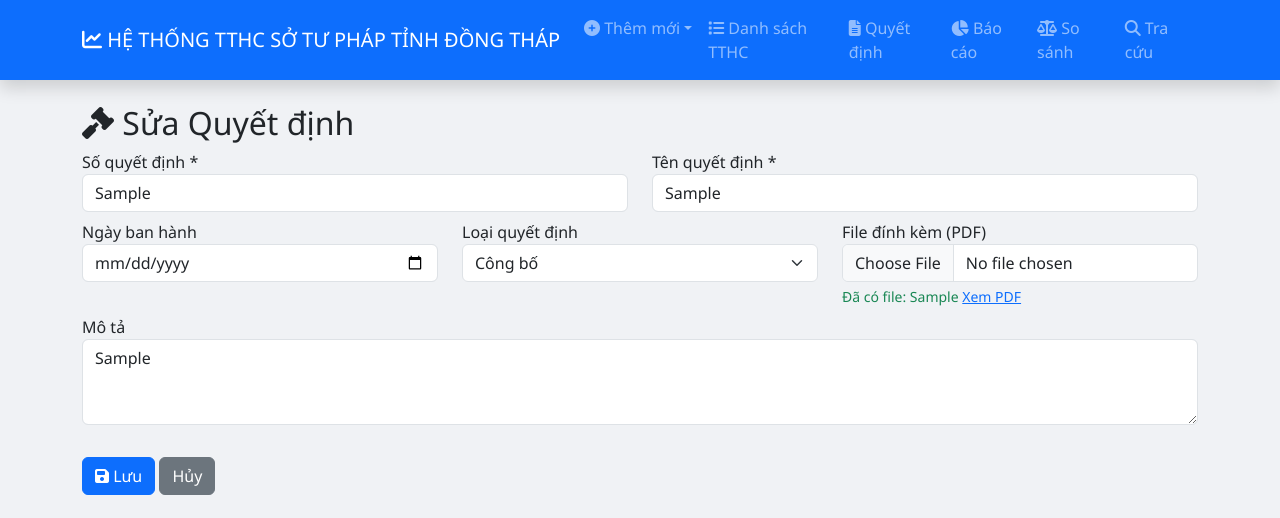
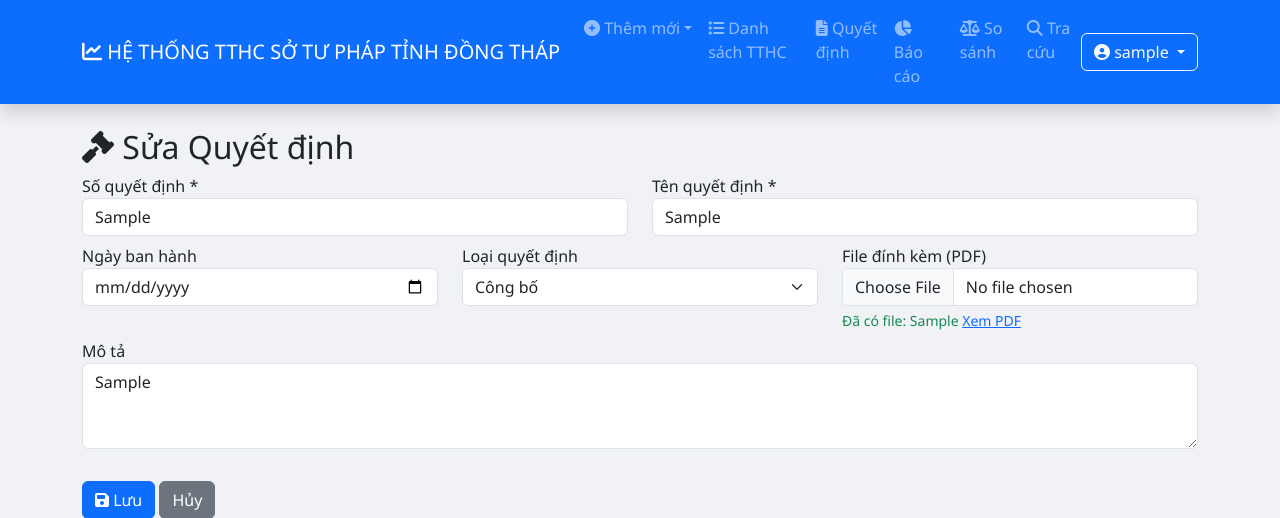
Before and after one commit to sotuphap-stpdt/quan-ly-tthc, a Flask app: template templates/quyet_dinh_form.html in a window 1280 px wide. Shown: the top 518 px of the page. Run offline with Flask 3, Linux system fonts and the light colour scheme; the template is opened without the code that fills it: most values are stand-ins (such as "Sample title", 1, 10 or a date in 2020).

Commit message:
Update quyet_dinh_form.html

```diff
--- a/templates/quyet_dinh_form.html
+++ b/templates/quyet_dinh_form.html
@@ -8,11 +8,13 @@
         * { margin: 0; padding: 0; box-sizing: border-box; }
         body { background: #f0f2f5; font-family: 'Segoe UI', Tahoma, Geneva, Verdana, sans-serif; display: flex; flex-direction: column; min-height: 100vh; }
         .main-content { flex: 1; }
-        .footer { background: linear-gradient(135deg, #1e3c72 0%, #2a5298 100%); color: white; padding: 25px 0 20px; margin-top: 30px; }
+        .footer { background: linear-gradient(135deg, #1e3c72 0%, #2a5298 100%); color: white; padding: 25px 0 20px; margin-top: 30px; width: 100%; }
         .footer .footer-info { text-align: center; }
         .footer .footer-info p { margin-bottom: 8px; font-size: 0.9rem; }
         .footer .footer-info i { width: 25px; margin-right: 8px; opacity: 0.8; }
         .footer .copyright { text-align: center; padding-top: 15px; margin-top: 15px; border-top: 1px solid rgba(255,255,255,0.2); font-size: 0.8rem; opacity: 0.7; }
+        .dropdown-menu { min-width: 200px; }
+        .dropdown-item i { width: 20px; margin-right: 8px; }
     </style>
 </head>
 <body>
@@ -29,6 +31,11 @@
                     <ul class="dropdown-menu">
                         <li><a class="dropdown-item" href="/tthc/them"><i class="fas fa-folder-plus"></i> Thêm TTHC</a></li>
                         <li><a class="dropdown-item" href="/quyet_dinh/them"><i class="fas fa-gavel"></i> Thêm Quyết định</a></li>
+                        {% if role == 'admin' %}
+                        <li><hr class="dropdown-divider"></li>
+                        <li><a class="dropdown-item" href="/users"><i class="fas fa-users"></i> Quản lý người dùng</a></li>
+                        <li><a class="dropdown-item" href="/backup"><i class="fas fa-database"></i> Sao lưu dữ liệu</a></li>
+                        {% endif %}
                     </ul>
                 </li>
                 <li class="nav-item"><a class="nav-link" href="/tthc"><i class="fas fa-list"></i> Danh sách TTHC</a></li>
@@ -37,6 +44,22 @@
                 <li class="nav-item"><a class="nav-link" href="/so_sanh_quyet_dinh"><i class="fas fa-balance-scale"></i> So sánh</a></li>
                 <li class="nav-item"><a class="nav-link" href="/tim_kiem"><i class="fas fa-search"></i> Tra cứu</a></li>
             </ul>
+        </div>
+        <div class="ms-auto">
+            <div class="dropdown">
+                <button class="btn btn-outline-light dropdown-toggle" type="button" data-bs-toggle="dropdown">
+                    <i class="fas fa-user-circle"></i> {{ username }} {% if role == 'admin' %}<span class="badge bg-danger ms-1">Admin</span>{% endif %}
+                </button>
+                <ul class="dropdown-menu dropdown-menu-end">
+                    <li><a class="dropdown-item" href="/doi_mat_khau"><i class="fas fa-key"></i> Đổi mật khẩu</a></li>
+                    {% if role == 'admin' %}
+                    <li><a class="dropdown-item" href="/users"><i class="fas fa-users"></i> Quản lý người dùng</a></li>
+                    <li><a class="dropdown-item" href="/backup"><i class="fas fa-database"></i> Sao lưu dữ liệu</a></li>
+                    {% endif %}
+                    <li><hr class="dropdown-divider"></li>
+                    <li><a class="dropdown-item text-danger" href="/logout"><i class="fas fa-sign-out-alt"></i> Đăng xuất</a></li>
+                </ul>
+            </div>
         </div>
     </div>
 </nav>
```
